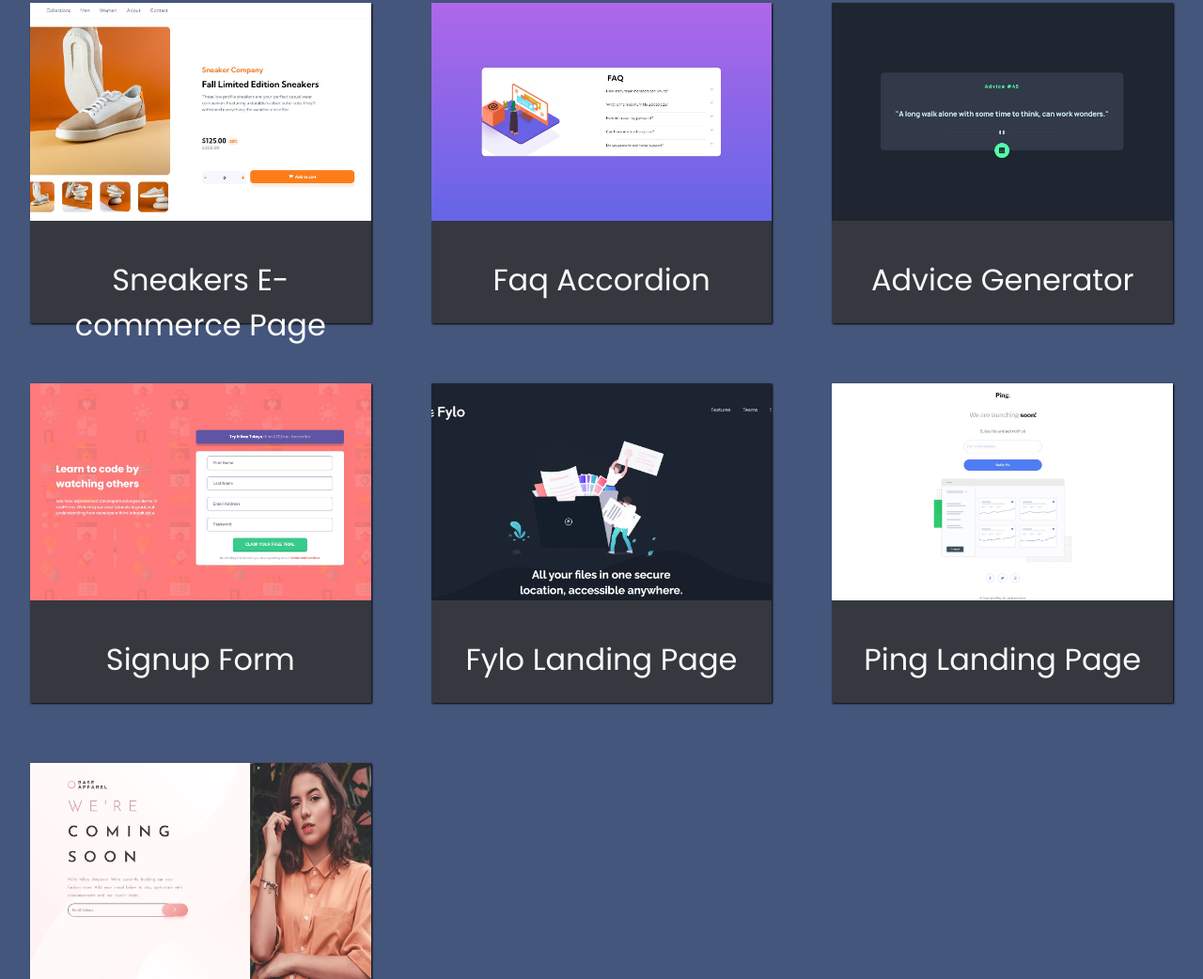
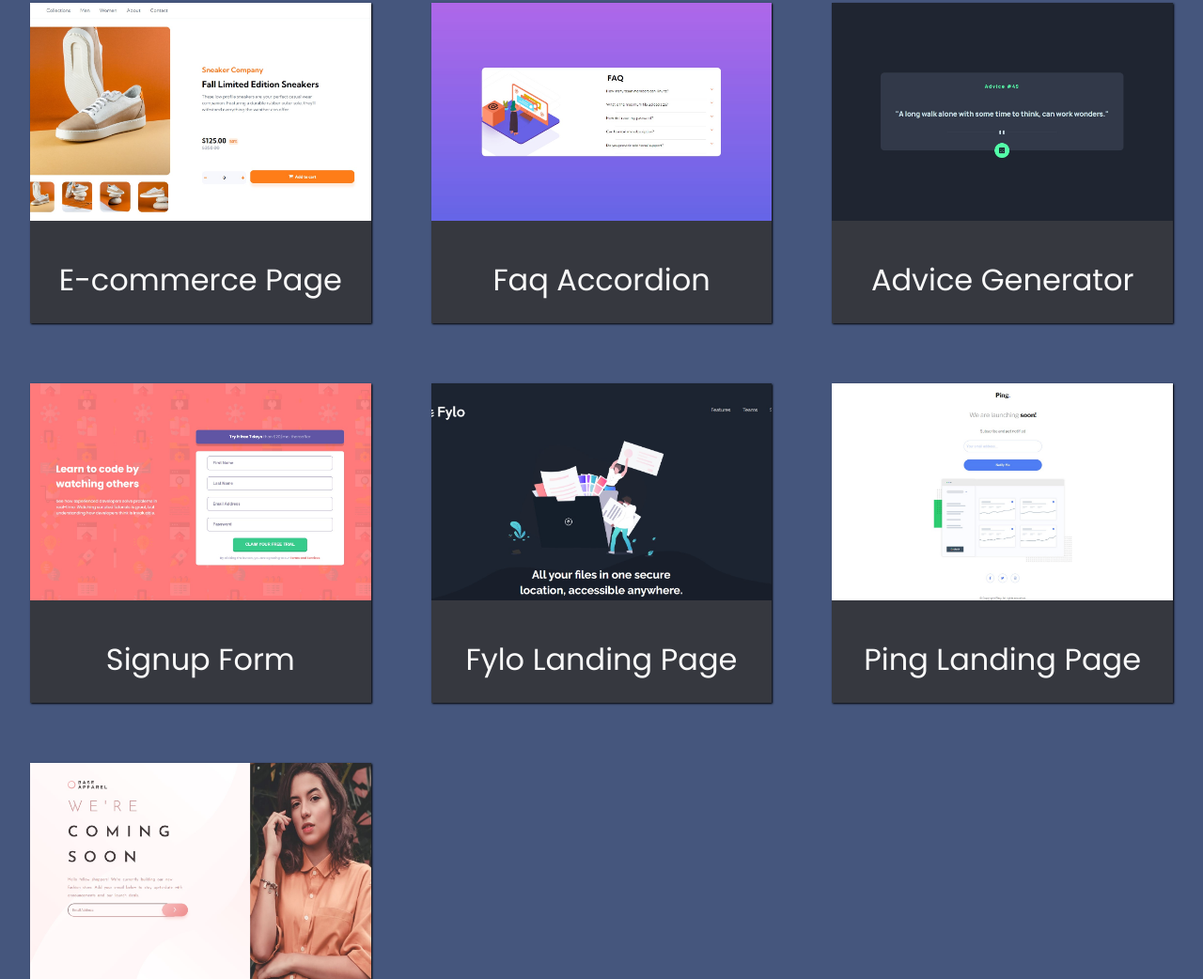
Before and after one commit to ronaldlamdev/portfolio, a plain HTML site: page index.html in a window 1280 px wide. Shown: the part 1330-2372 px from the top of the page at 94% size. Drawn offline with Linux system fonts and the light colour scheme.

Commit message:
changed thumbnail caption of ecommerce project

```diff
--- a/index.html
+++ b/index.html
@@ -57,7 +57,7 @@
 
         <a class="project" href="https://ronaldlamdev.github.io/ecommerce-page/" target="_blank">
           <img class="thumbnail" src="./images/sneakers pic.jpg" alt="thumbnail">
-          <p>Sneakers E-commerce Page</p>
+          <p>E-commerce Page</p>
         </a>
 
         <a class="project" href="https://ronaldlamdev.github.io/faq-accordion/" target="_blank">
```
